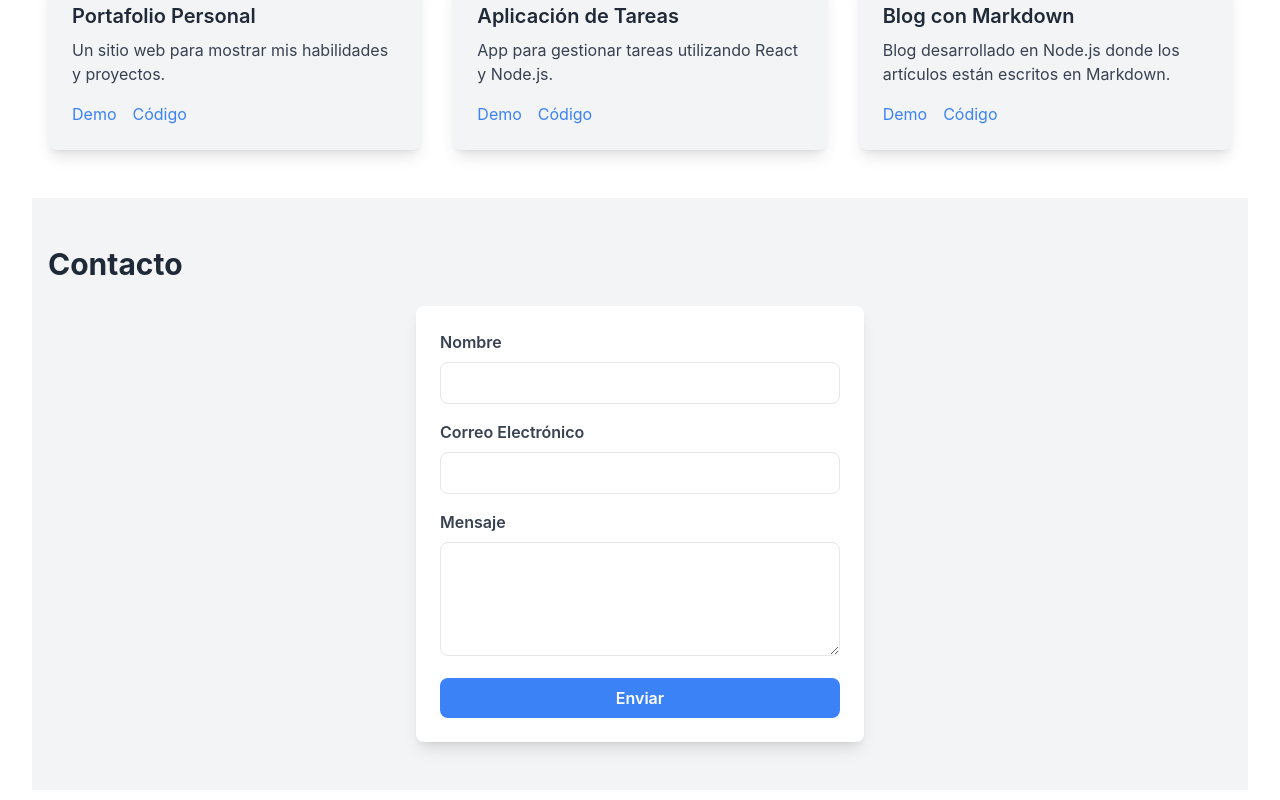
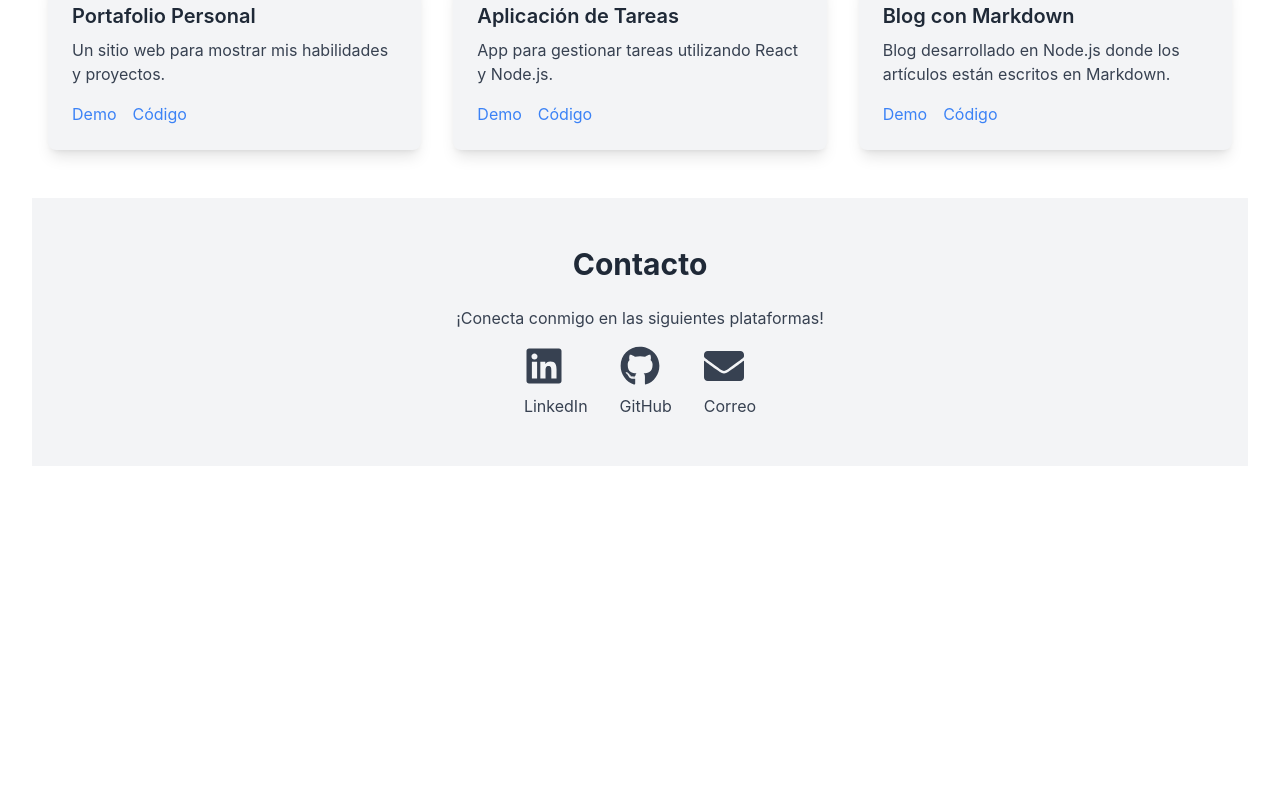
Before and after one commit to nicopanozo/portfolio-react, a React (Create React App) app in the folder frontend/: page / in a window 1280 px wide. Shown: the part 538-1338 px from the top of the page. After the commit the page ends 1036 px from the top, so only its background shows below. Built offline with nearby package versions, Linux system fonts and the light colour scheme.

Commit message:
The contact info form was replaced with a contact card with 3 options

```diff
--- a/frontend/src/App.js
+++ b/frontend/src/App.js
@@ -3,7 +3,7 @@ import React from 'react';
 import Header from './components/Header';
 import About from './components/About';
 import Projects from './components/Projects';
-import Contact from './components/Contact';
+import ContactInfo from './components/ContactInfo';
 
 function App() {
   return (
@@ -12,7 +12,7 @@ function App() {
       <main className="p-8">
         <About />
         <Projects />
-        <Contact />
+        <ContactInfo />
       </main>
     </div>
   );
--- a/frontend/src/components/Contact.jsx
+++ /dev/null
@@ -1,84 +0,0 @@
-// src/components/Contact.jsx
-import React, { useState } from 'react';
-
-const Contact = () => {
-  const [formData, setFormData] = useState({
-    name: '',
-    email: '',
-    message: ''
-  });
-
-  const handleChange = (e) => {
-    const { name, value } = e.target;
-    setFormData((prevData) => ({
-      ...prevData,
-      [name]: value,
-    }));
-  };
-
-  const handleSubmit = (e) => {
-    e.preventDefault();
-    console.log('Mensaje enviado:', formData);
-    setFormData({ name: '', email: '', message: '' });
-  };
-
-  return (
-    <section id="contact" className="py-12 bg-gray-100">
-      <div className="container mx-auto px-4">
-        <h2 className="text-3xl font-bold text-gray-800 mb-6">Contacto</h2>
-        <form onSubmit={handleSubmit} className="bg-white p-6 rounded-lg shadow-lg max-w-md mx-auto">
-          <div className="mb-4">
-            <label className="block text-gray-700 font-semibold mb-2" htmlFor="name">
-              Nombre
-            </label>
-            <input
-              type="text"
-              id="name"
-              name="name"
-              value={formData.name}
-              onChange={handleChange}
-              required
-              className="w-full px-4 py-2 border rounded-lg focus:outline-none focus:border-blue-500"
-            />
-          </div>
-          <div className="mb-4">
-            <label className="block text-gray-700 font-semibold mb-2" htmlFor="email">
-              Correo Electrónico
-            </label>
-            <input
-              type="email"
-              id="email"
-              name="email"
-              value={formData.email}
-              onChange={handleChange}
-              required
-              className="w-full px-4 py-2 border rounded-lg focus:outline-none focus:border-blue-500"
-            />
-          </div>
-          <div className="mb-4">
-            <label className="block text-gray-700 font-semibold mb-2" htmlFor="message">
-              Mensaje
-            </label>
-            <textarea
-              id="message"
-              name="message"
-              value={formData.message}
-              onChange={handleChange}
-              required
-              className="w-full px-4 py-2 border rounded-lg focus:outline-none focus:border-blue-500"
-              rows="4"
-            ></textarea>
-          </div>
-          <button
-            type="submit"
-            className="w-full bg-blue-500 text-white font-semibold py-2 px-4 rounded-lg hover:bg-blue-600 transition duration-300"
-          >
-            Enviar
-          </button>
-        </form>
-      </div>
-    </section>
-  );
-};
-
-export default Contact;
--- /dev/null
+++ b/frontend/src/components/ContactInfo.jsx
@@ -0,0 +1,30 @@
+// src/components/ContactInfo.jsx
+import React from 'react';
+import { FaLinkedin, FaGithub, FaEnvelope } from 'react-icons/fa';
+
+const ContactInfo = () => {
+  return (
+    <section id="contact" className="py-12 bg-gray-100">
+      <div className="container mx-auto px-4 text-center">
+        <h2 className="text-3xl font-bold text-gray-800 mb-6">Contacto</h2>
+        <p className="text-gray-700 mb-4">¡Conecta conmigo en las siguientes plataformas!</p>
+        <div className="flex justify-center space-x-8">
+          <a href="https://linkedin.com/in/tu-usuario" target="_blank" rel="noopener noreferrer" className="text-gray-700 hover:text-blue-700 transition duration-300">
+            <FaLinkedin size={40} />
+            <span className="block mt-2">LinkedIn</span>
+          </a>
+          <a href="https://github.com/tu-usuario" target="_blank" rel="noopener noreferrer" className="text-gray-700 hover:text-gray-900 transition duration-300">
+            <FaGithub size={40} />
+            <span className="block mt-2">GitHub</span>
+          </a>
+          <a href="mailto:tu-correo@gmail.com" className="text-gray-700 hover:text-red-600 transition duration-300">
+            <FaEnvelope size={40} />
+            <span className="block mt-2">Correo</span>
+          </a>
+        </div>
+      </div>
+    </section>
+  );
+};
+
+export default ContactInfo;
```
